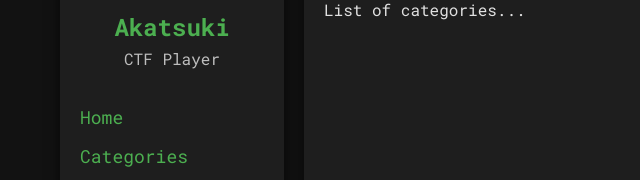
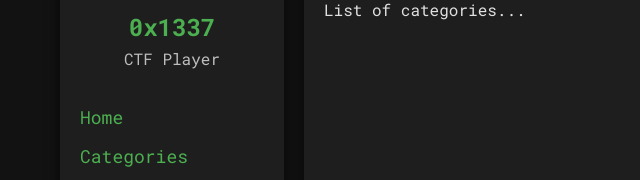
Before and after one commit to ZCybSec/PWA_Team.io, a plain HTML site: page categories.html in a window 1280 px wide. Shown: the part 288-468 px from the top of the page, 0-640 px from the left. Drawn offline with nearby package versions, Linux system fonts and the light colour scheme.

Commit message:
Update categories.html

```diff
--- a/categories.html
+++ b/categories.html
@@ -4,7 +4,7 @@
     <meta charset="UTF-8">
     <meta name="viewport" content="width=device-width, initial-scale=1.0">
     <link rel="icon" href="hacker.ico" type="image/x-icon">
-    <title>Categories - Akatsuki CTF Team</title>
+    <title>Categories - 0x1337 CTF Team</title>
     <link rel="stylesheet" href="https://cdnjs.cloudflare.com/ajax/libs/animate.css/4.1.1/animate.min.css">
     <link rel="stylesheet" href="styles.css">
     <link rel="stylesheet" href="https://fonts.googleapis.com/css2?family=Roboto+Mono:wght@400;700&display=swap">
@@ -16,7 +16,7 @@
         <aside class="sidebar animate__animated animate__slideInLeft">
             <div class="profile">
                 <img src="https://neural.love/cdn/thumbnails/1ee5518e-a5e9-6c08-bf1f-aba66542a609/42f769b7-5cb0-5ec6-ae08-eab0e2aac881.webp?Expires=1719791999&Signature=KGa22fD49MMYBPP55XN1TW0nBCzgLNmcK59mAWs9DlVWD2zcd2YNyxu5JVUlD61Px2RfpYzpdPJ~39FLFmryfwQNRhhNTNF3WmyqWF45LYVzDeltCZfXBkiag4QL~F-oYnyfbTeUhIpsFzwVpQ4Yewu~jbkl-72qozoJxATZ6iDWiPclCGs4zCJ-r8drVWiWbDpgP~NmRQhupQOd7waesR4eakexSrwZkOsqhcgHmc4bjKFIZJnneEIMhrhWfbTb8bOvCJ9D~cMI7PNylGQpq72BYlghOBwAb6TyemAii52UZ0a6j6cScsr2zKcpMvNzi9hzefaOMloDbFx3MolOoA__&Key-Pair-Id=K2RFTOXRBNSROX" alt="ZCybSec" class="profile-img animate__animated animate__zoomIn">
-                <h2>Akatsuki</h2>
+                <h2>0x1337</h2>
                 <p>CTF Player</p>
             </div>
             <nav class="menu">
```
